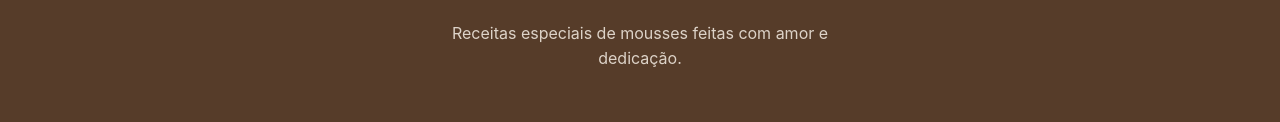
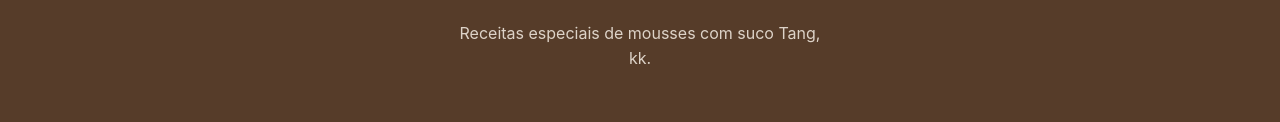
Before and after one commit to lilian08-design/mousse-lilian, a plain HTML site: page index.html in a window 1280 px wide. Shown: the part 1918-2040 px from the top of the page. Drawn offline with Linux system fonts and the light colour scheme.

Commit message:
Update index.html

```diff
--- a/index.html
+++ b/index.html
@@ -1015,7 +1015,7 @@
             </div>
 
             <p class="footer-description">
-                Receitas especiais de mousses feitas com amor e dedicação.
+                Receitas especiais de mousses com suco Tang, kk.
             </p>
 
             <div class="footer-bottom">
```
